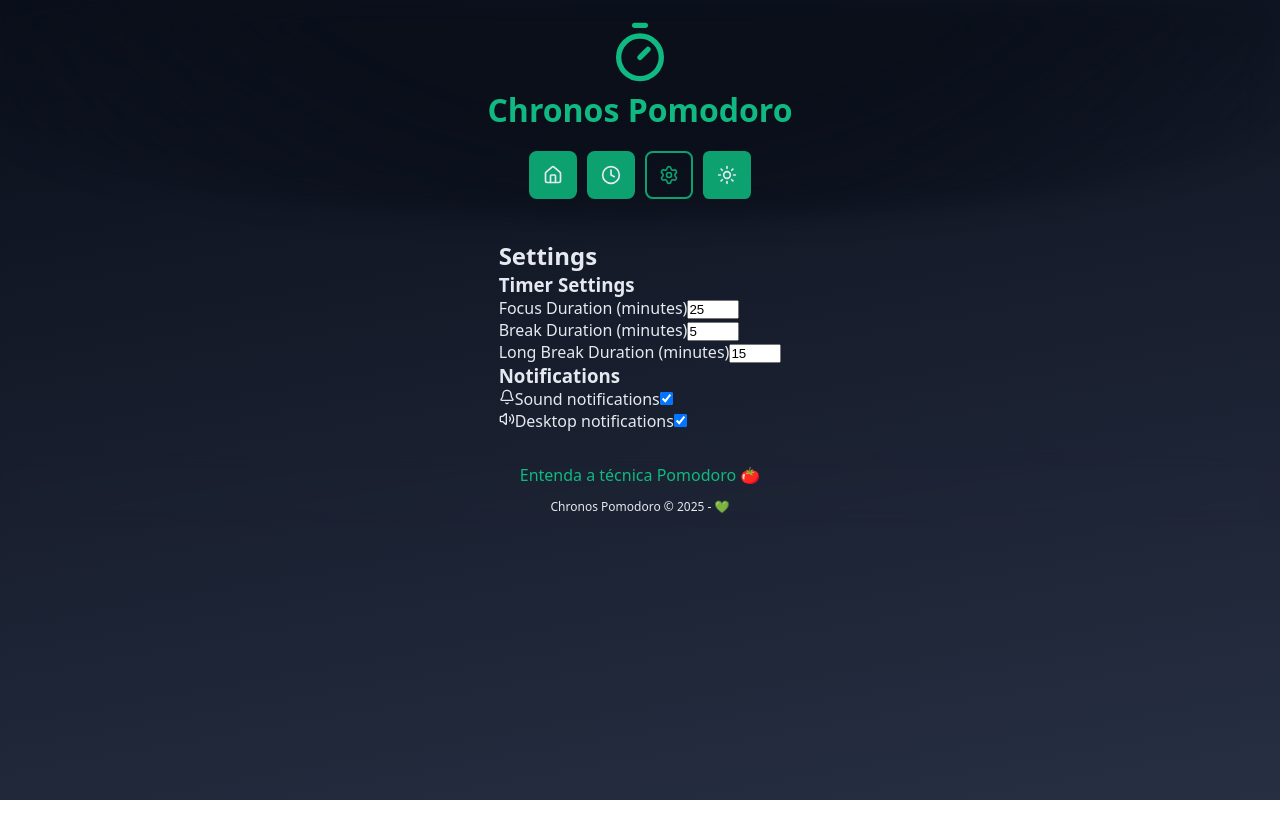
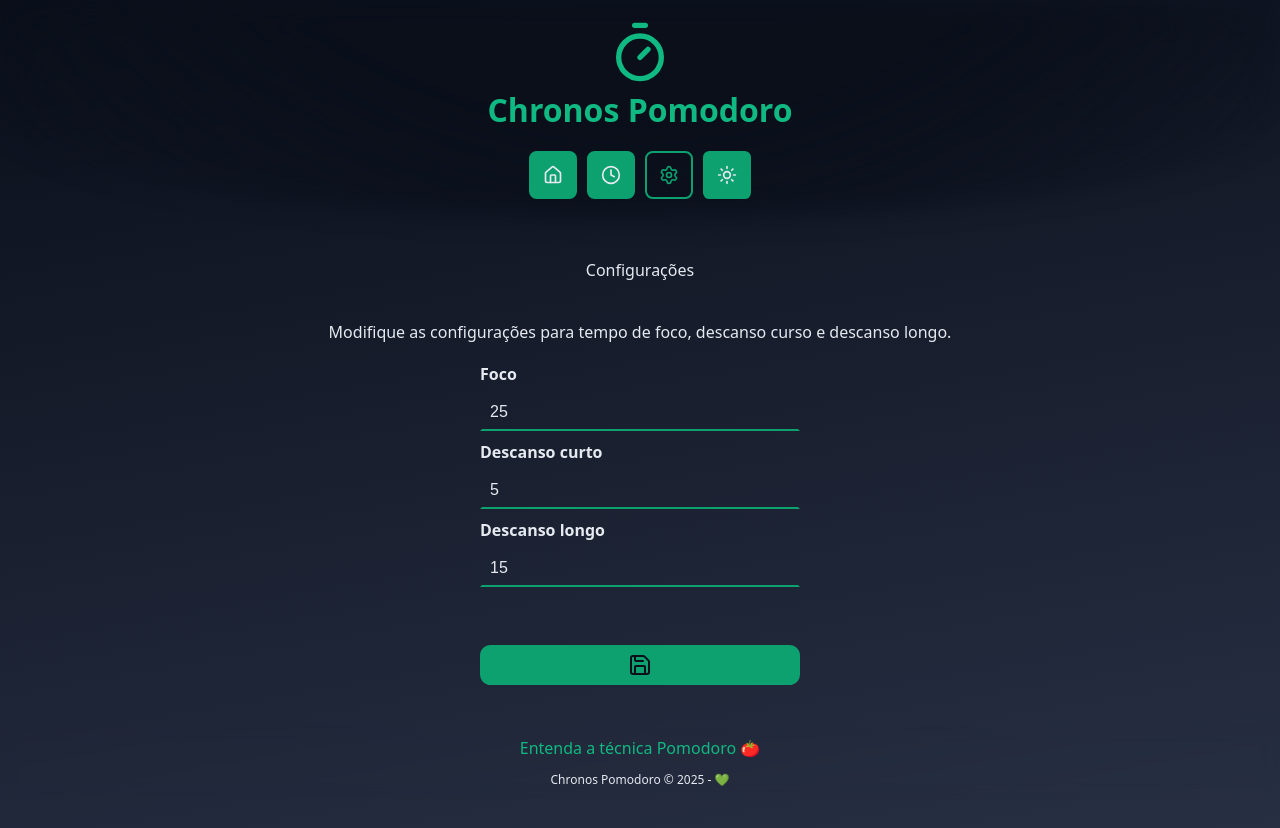
Before and after one commit to StealthWorm/chronos-pomodoro, a React (Vite) app: page /settings in a window 1280 px wide. Before the commit the page ends 800 px from the top, so only its background shows below. Built offline with nearby package versions, Linux system fonts and the light colour scheme.

Commit message:
feat: basic config for settings page

```diff
--- a/src/contexts/TaskContext/TaskContextProvider.tsx
+++ b/src/contexts/TaskContext/TaskContextProvider.tsx
@@ -63,6 +63,10 @@ export function TaskContextProvider({ children }: TasksContextProviderProps) {
     localStorage.removeItem('state');
   }
 
+  // const saveSettings = (settings: TaskStateModel['config']) => {
+  //   dispatch(saveSettingsAction(settings));
+  // }
+
   useEffect(() => {
     if (state.currentCycle >= 8 && !state.activeTask) {
       dispatch(resetAction());
--- a/src/pages/Settings/index.tsx
+++ b/src/pages/Settings/index.tsx
@@ -1,46 +1,108 @@
-import { Settings as SettingsIcon, Volume2, Bell, Palette } from 'lucide-react'
+import { useRef } from 'react';
+import { SaveIcon } from 'lucide-react'
 import { Container } from '../../components/Container'
+import { Heading } from '../../components/Heading';
+import { Input } from '../../components/Input';
+import { Button } from '../../components/Button';
+import styles from './styles.module.css';
+import { useTaskContext } from '../../contexts/TaskContext/useTaskContext';
 
 export function Settings() {
+  const { state } = useTaskContext();
+  const workTimeRef = useRef<HTMLInputElement>(null);
+  const shortBreakTimeRef = useRef<HTMLInputElement>(null);
+  const longBreakTimeRef = useRef<HTMLInputElement>(null);
+
+  const handleChangeWorkTime = (e: React.ChangeEvent<HTMLInputElement>) => {
+    const value = Number(e.target.value);
+    if (value < 1 || value > 60) return;
+    workTimeRef.current!.value = value.toString();
+  }
+  const handleChangeShortBreakTime = (e: React.ChangeEvent<HTMLInputElement>) => {
+    const value = Number(e.target.value);
+    if (value < 1 || value > 60) return;
+    shortBreakTimeRef.current!.value = value.toString();
+  }
+  const handleChangeLongBreakTime = (e: React.ChangeEvent<HTMLInputElement>) => {
+    const value = Number(e.target.value);
+    if (value < 1 || value > 60) return;
+    longBreakTimeRef.current!.value = value.toString();
+  }
+
+  const handleSaveSettings = (e: React.FormEvent<HTMLFormElement>) => {
+    e.preventDefault();
+
+    const workTime = workTimeRef.current?.value;
+    const shortBreakTime = shortBreakTimeRef.current?.value;
+    const longBreakTime = longBreakTimeRef.current?.value;
+
+    console.log(workTime, shortBreakTime, longBreakTime);
+  }
+
   return (
-    <Container>
-      <div className="settings-container">
-        <h2>Settings</h2>
+    <div className={styles.settingsContainer}>
+      <Container>
+        <Heading className={styles.heading}>Configurações</Heading>
+      </Container>
 
-        <div className="settings-section">
-          <h3>Timer Settings</h3>
-          <div className="setting-item">
-            <label>Focus Duration (minutes)</label>
-            <input type="number" defaultValue={25} min={1} max={60} />
+      <Container>
+        <p style={{ textAlign: 'center' }}>
+          Modifique as configurações para tempo de foco, descanso curso e
+          descanso longo.
+        </p>
+      </Container>
+
+      <Container>
+        <form action='' className={styles.form} onSubmit={handleSaveSettings}>
+          <div className='formRow'>
+            <Input
+              id='workTime'
+              ref={workTimeRef}
+              label='Foco'
+              type='number'
+              min={1}
+              max={60}
+              step={1}
+              onChange={(e) => handleChangeWorkTime(e)}
+              defaultValue={state.config.focusDuration / 1000 / 60}
+            />
           </div>
-          <div className="setting-item">
-            <label>Break Duration (minutes)</label>
-            <input type="number" defaultValue={5} min={1} max={30} />
+          <div className='formRow'>
+            <Input
+              id='shortBreakTime'
+              ref={shortBreakTimeRef}
+              label='Descanso curto'
+              type='number'
+              min={1}
+              max={60}
+              step={1}
+              onChange={(e) => handleChangeShortBreakTime(e)}
+              defaultValue={state.config.shortBreakDuration / 1000 / 60}
+            />
           </div>
-          <div className="setting-item">
-            <label>Long Break Duration (minutes)</label>
-            <input type="number" defaultValue={15} min={1} max={60} />
+          <div className='formRow'>
+            <Input
+              id='longBreakTime'
+              ref={longBreakTimeRef}
+              label='Descanso longo'
+              type='number'
+              min={1}
+              max={60}
+              step={1}
+              onChange={(e) => handleChangeLongBreakTime(e)}
+              defaultValue={state.config.longBreakDuration / 1000 / 60}
+            />
           </div>
-        </div>
-
-        <div className="settings-section">
-          <h3>Notifications</h3>
-          <div className="setting-item">
-            <label>
-              <Bell size={16} />
-              Sound notifications
-            </label>
-            <input type="checkbox" defaultChecked />
+          <div className='formRow'>
+            <Button
+              type='submit'
+              icon={<SaveIcon />}
+              aria-label='Salvar configurações'
+              title='Salvar configurações'
+            />
           </div>
-          <div className="setting-item">
-            <label>
-              <Volume2 size={16} />
-              Desktop notifications
-            </label>
-            <input type="checkbox" defaultChecked />
-          </div>
-        </div>
-      </div>
-    </Container>
-  )
+        </form>
+      </Container>
+    </div>
+  );
 }
--- /dev/null
+++ b/src/pages/Settings/styles.module.css
@@ -0,0 +1,23 @@
+.settingsContainer {
+  display: flex;
+  flex-direction: column;
+  align-items: center;
+  justify-content: center;
+  gap: 2rem;
+  width: 100%;
+}
+
+.heading::before {
+  content: none;
+}
+
+.heading {
+  z-index: 0;
+}
+
+.form {
+  display: flex;
+  flex-direction: column;
+  gap: 1rem;
+  min-width: 32rem;
+}
```
